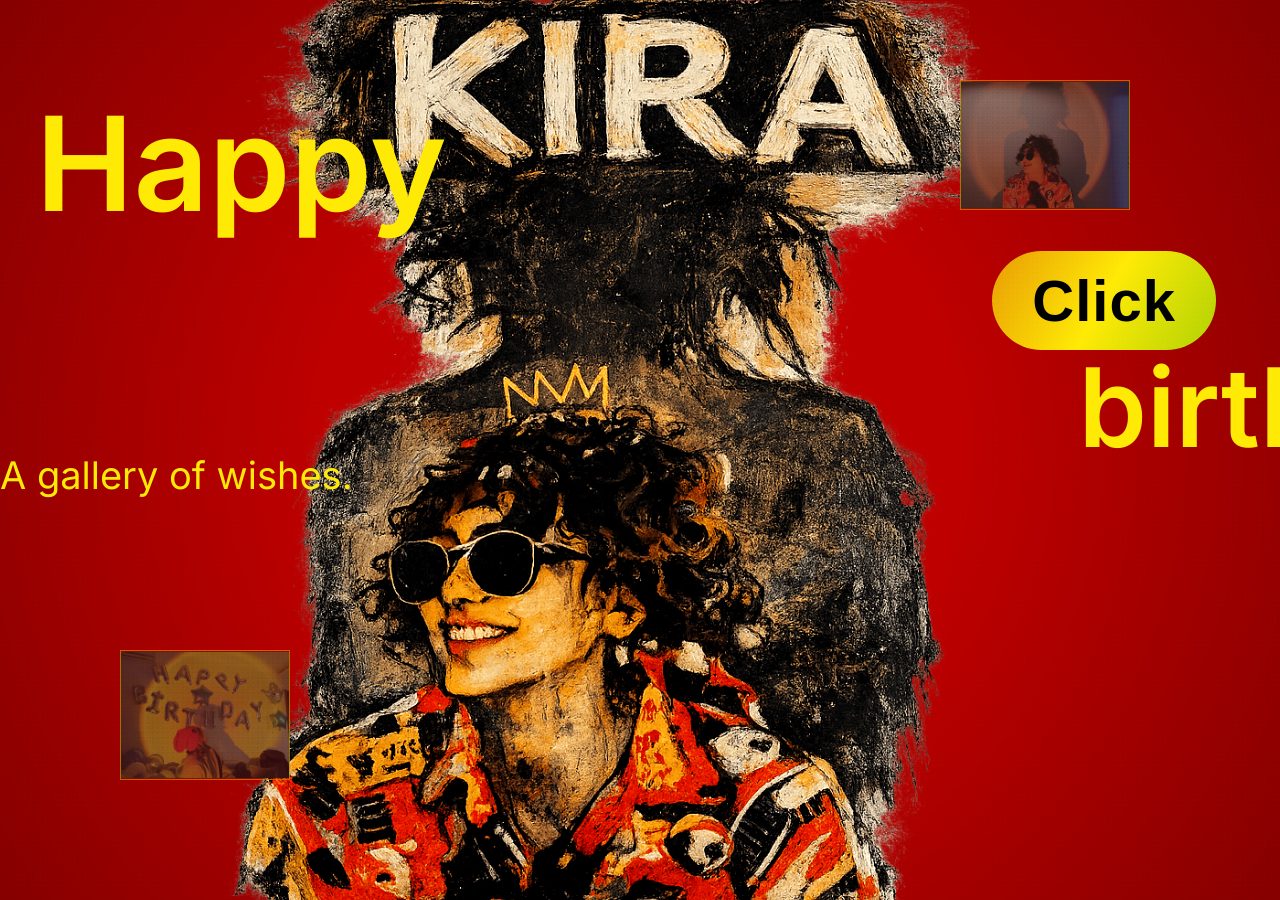
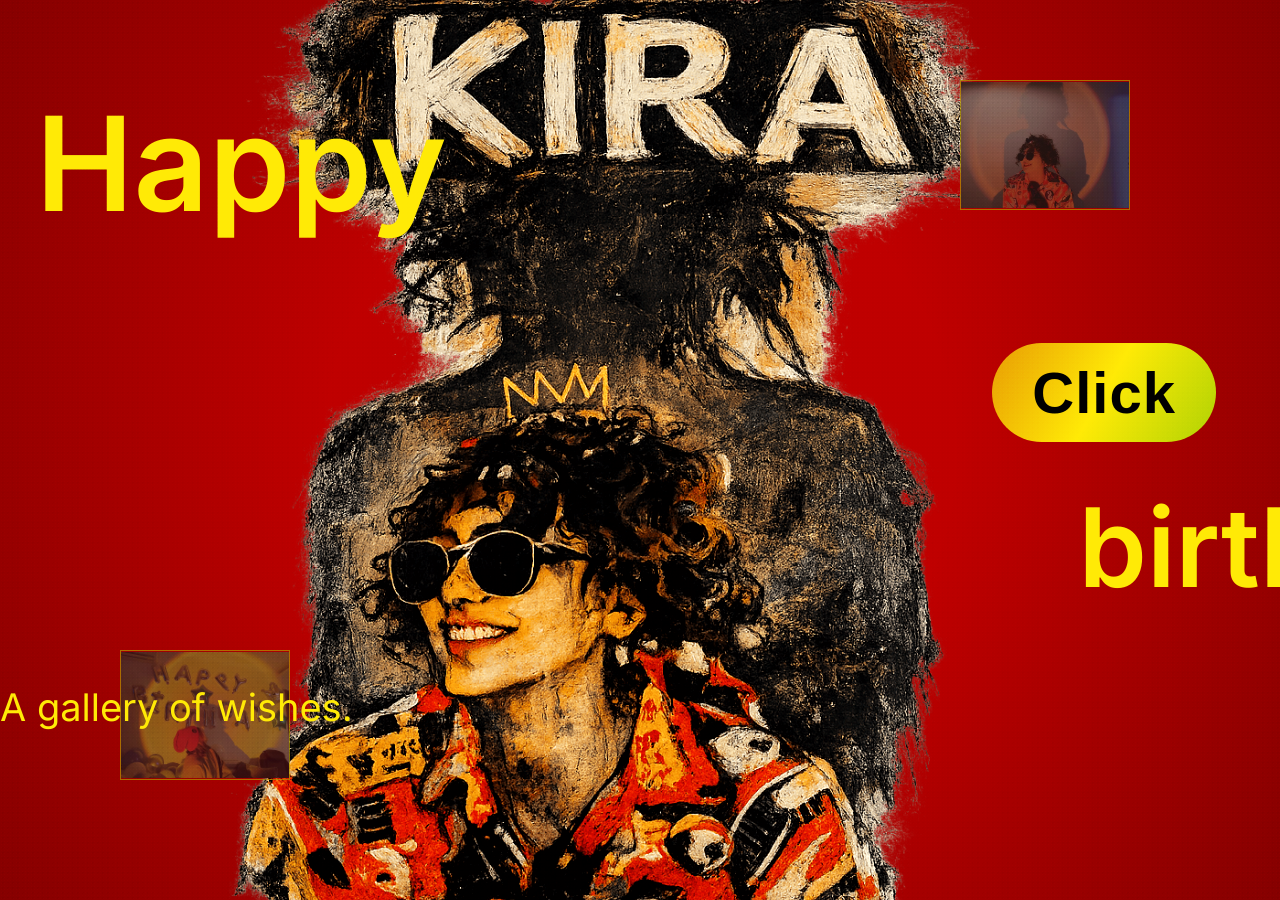
Before and after one commit to amber19900514/happy-bir-to-kira, a plain HTML site: page index.html in a window 1280 px wide. Shown: the top 900 px of the page. Drawn offline with Linux system fonts and the light colour scheme; no server answers.

Commit message:
Update style.css

```diff
--- a/css/style.css
+++ b/css/style.css
@@ -140,7 +140,7 @@ h2 {
 
 .hero-text .birthday {
   margin-left: 1080px;
-  margin-bottom: -20px;
+  margin-top: 240px;
   font-size: 108px;
   font-weight: 600;
   color: #ffea06;
```
